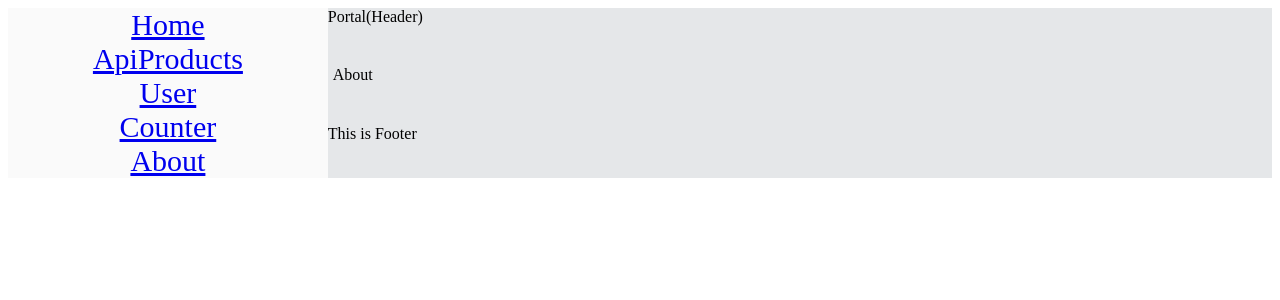
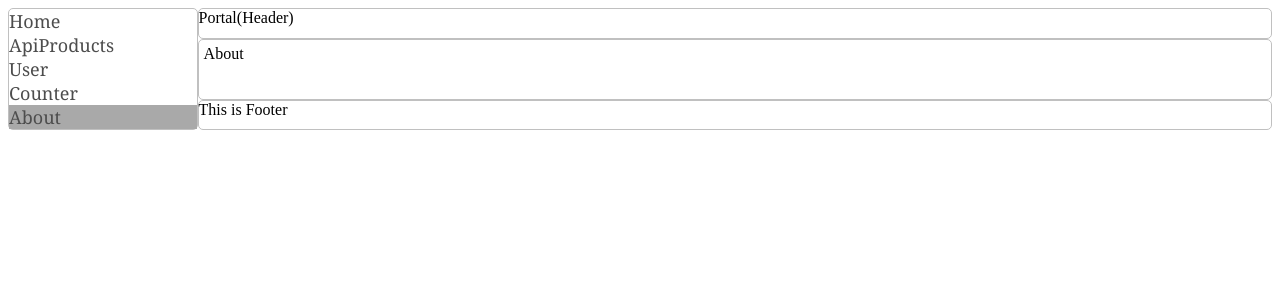
Before and after one commit to ko3/apigee-portal, a React app: page /about in a window 1280 px wide. Shown: the top 300 px of the page. Built offline with nearby package versions, Linux system fonts and the light colour scheme.

Commit message:
cleaning up menu style

```diff
--- a/src/components/Menu.tsx
+++ b/src/components/Menu.tsx
@@ -4,41 +4,23 @@
 const Menu = () => {
     return (
       <div className="grid-menu">
-        <div>
-          <NavLink activeClassName="active" exact  to='/'>Home</NavLink>
-          </div>
-          <div>
-          <NavLink activeClassName="active" to='/apiproducts'>ApiProducts</NavLink>
-          </div>
-          <div>
-          <NavLink activeClassName="active" to='/user/:userid'>User</NavLink>
-          </div>
-          <div>
-          <NavLink activeClassName="active" to='/counter'>Counter</NavLink>
-          </div>
-          <div>
-          <NavLink activeClassName="active" to='/about'>About</NavLink>
-          </div>
+        <div className="menu-el">
+          <NavLink exact activeClassName="menu-el-active" to='/'>Home</NavLink>
         </div>
+        <div className="menu-el">
+          <NavLink activeClassName="menu-el-active" to='/apiproducts'>ApiProducts</NavLink>
+        </div>
+        <div className="menu-el">
+          <NavLink activeClassName="menu-el-active" to='/user/:userid'>User</NavLink>
+        </div>
+        <div className="menu-el">
+          <NavLink activeClassName="menu-el-active" to='/counter'>Counter</NavLink>
+        </div>
+        <div className="menu-el">
+          <NavLink activeClassName="menu-el-active" to='/about'>About</NavLink>
+        </div>
+      </div>
     );
   }
 
 export default Menu;
-
-{/*<ul>
-                <li>
-                  <NavLink activeClassName="active" exact  to='/'>Home</NavLink>
-                </li>
-                <li>
-                  <NavLink activeClassName="active" to='/apiproducts'>ApiProducts</NavLink>
-                  </li>
-                <li>
-                  <NavLink activeClassName="active" to='/user/:userid'>User</NavLink>
-                  </li >
-                  <li>
-                  <NavLink activeClassName="active" to='/counter'>Counter</NavLink>
-                  </li >
-                <li>
-                  <NavLink activeClassName="active" to='/about'>About</NavLink>
-                  </li >
-        </ul >*/}
--- a/src/index.scss
+++ b/src/index.scss
@@ -1,64 +1,64 @@
 .grid-container {
   display: grid;
+  grid-template-columns: 15% auto;
+  grid-template-rows: 25% auto 25%;
   grid-template-areas:
     'menu header header header header header'
     'menu main main main main main'
     'menu footer footer footer footer footer';
-  //grid-gap: 10px;
-  background-color: #e5e7e9;
-  //padding: 10px;
-}
-
-.grid-container > div {
-  background-color: rgba(255, 255, 255, 0.8);
-  text-align: center;
-  //padding: 20px 0;
-  font-size: 30px;
+  background-color: white;
 }
 
 .grid-header {
   grid-area: header;
+  border: 2px solid silver;
+  border-width: thin;
+  border-radius: 5px;
 }
 
 .grid-menu {
   grid-area: menu;
+  border: 2px solid silver;
+  border-width: thin;
+  border-radius: 5px;
 }
 
 .grid-main {
   grid-area: main;
   padding: 5px;
+  border: 2px solid silver;
+  border-width: thin;
+  border-radius: 5px;
 }
 
-.grid-right {
-  grid-area: right;
+.menu-el {
+  font-family: Georgia, serif;
+  font-size: 18px;
+  color: darkgray;
 }
+
+.menu-el:hover {
+  background-color: lightgray;
+}
+
+.menu-el a {
+  font-family: Georgia, serif;
+  font-size: 18px;
+  color: #4d4d4d;
+  text-decoration: none;
+  display: block;
+}
+
+.menu-el-active {
+  background-color: darkgrey;
+}
+
 
 .grid-footer {
   grid-area: footer;
-}
-
-.nav-bar{
-  display: flex;
-  flex-direction: column;
-}
-ul {
-  list-style-type: none;
-  //margin: 0;
-  //padding: 0;
-  //width: 200px;
-  //background-color: #f1f1f1;
-}
-
-li a {
-  display: block;
-  color: #000;
-  //padding: 8px 16px;
-  text-decoration: none;
-}
-
-li a:hover {
-  background-color: #555;
-  color: white;
+  border: 2px solid silver;
+  border-width: thin;
+  border-radius: 5px;
 }
 
 
```
Also changed, not shown: src/App.tsx (+0 -24 lines), src/components/Header.tsx (+0 -19 lines).
